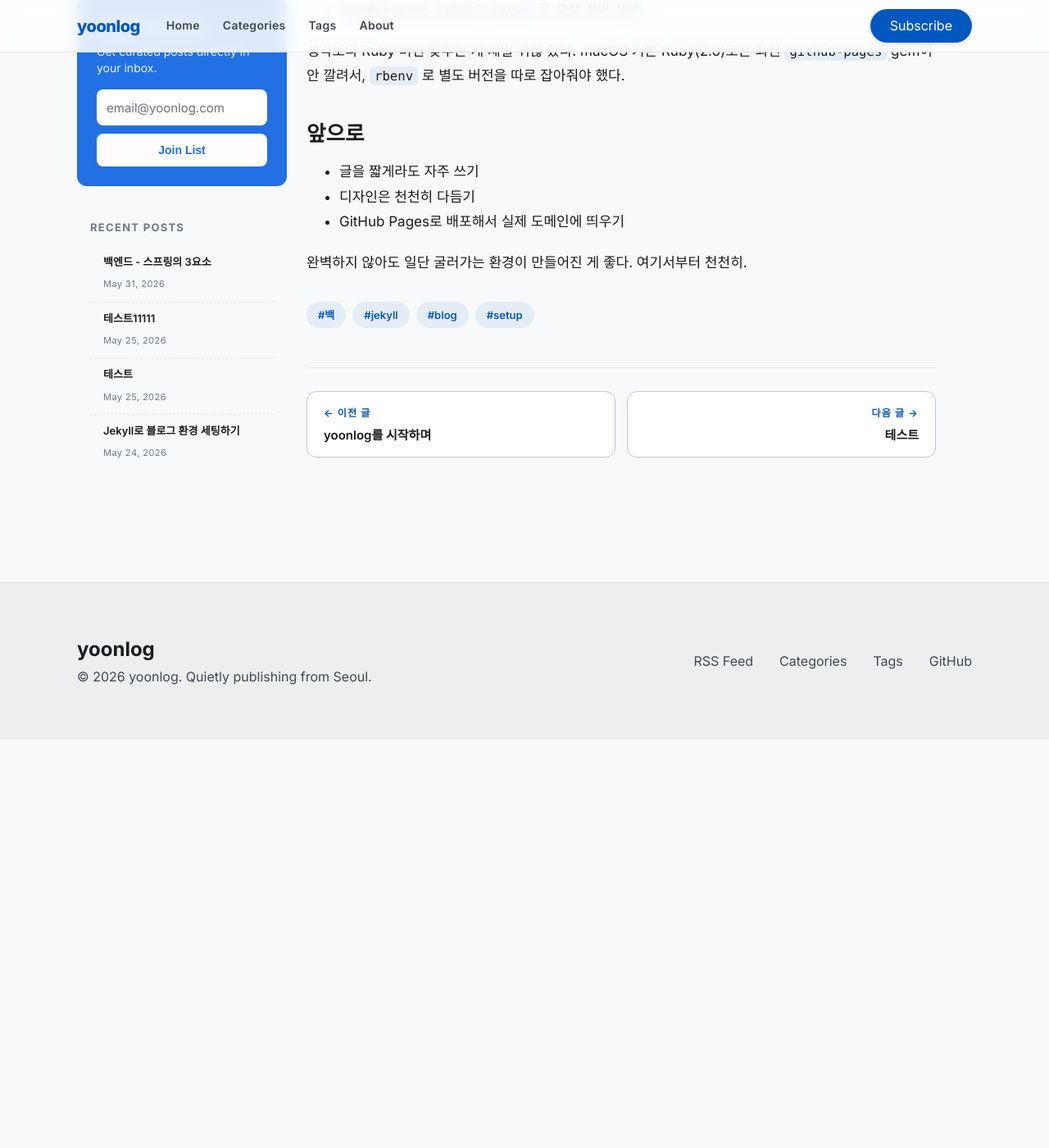
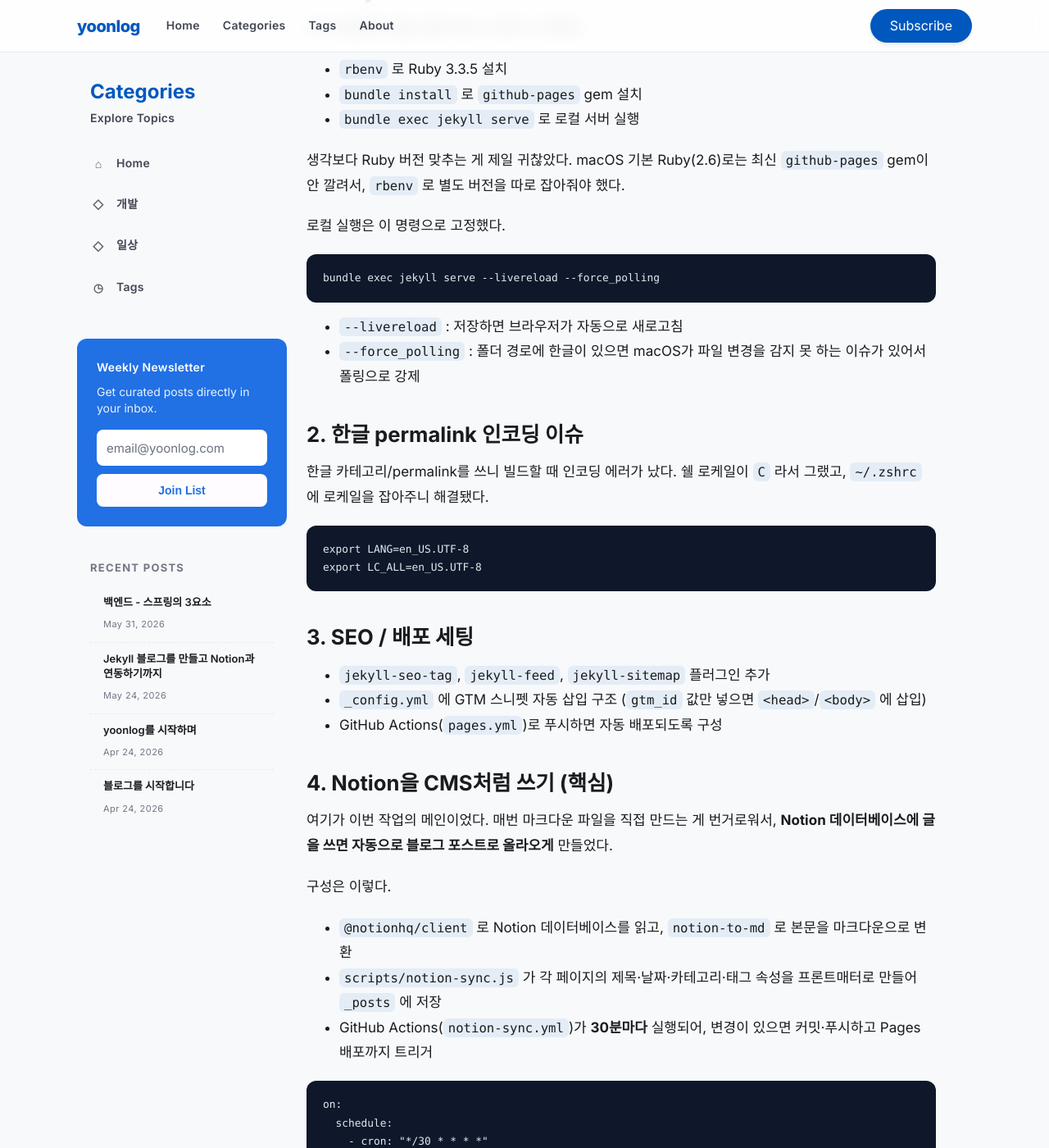
Before and after one commit to skyhanull/skyhanull.github.io, a Jekyll site: the page built from _posts/2026-05-24-jekyll-blog-setup.md, in a window 1280 px wide and 1400 px high, scrolled down 535 px. Shown: the whole window at 82% size. Built offline with Jekyll 4.4.1, drawn with Linux system fonts in a browser that asks for light colours; before the commit the page ends 1437 px from its top, so only the background shows below that; some of the changed text lies outside the part shown.

Commit message:
Remove test posts, expand blog setup post with Notion sync work
Co-Authored-By: Claude Opus 4.8 (1M context) <noreply@anthropic.com>

````diff
--- a/_posts/2026-05-24-jekyll-blog-setup.md
+++ b/_posts/2026-05-24-jekyll-blog-setup.md
@@ -1,30 +1,87 @@
 ---
-title: "Jekyll로 블로그 환경 세팅하기"
+title: "Jekyll 블로그를 만들고 Notion과 연동하기까지"
 date: 2026-05-24 19:00:00 +0900
-description: 로컬에서 Jekyll 블로그를 띄우기까지의 짧은 기록.
+description: 로컬 Jekyll 세팅부터 GitHub Pages 배포, Notion 글을 자동으로 포스트로 올리는 것까지의 기록.
 category: 개발
 tags:
-  - 백
   - jekyll
   - blog
+  - github-pages
+  - notion
   - setup
 ---
 
-블로그를 만들고 싶다는 생각만 하다가, 드디어 로컬에서 Jekyll을 띄웠다.
+블로그를 만들고 싶다는 생각만 하다가, 이번에 로컬 Jekyll부터 Notion 자동 연동까지 한 번에 붙였다. 만들면서 했던 작업들을 순서대로 정리해둔다.
 
-## 했던 것
+## 1. Jekyll 로컬 환경 세팅
+
+먼저 로컬에서 블로그를 띄우는 것부터 시작했다.
 
 - `rbenv` 로 Ruby 3.3.5 설치
 - `bundle install` 로 `github-pages` gem 설치
 - `bundle exec jekyll serve` 로 로컬 서버 실행
 
-생각보다 Ruby 버전 맞추는 게 제일 귀찮
-았다. macOS 기본 Ruby(2.6)로는 최신 `github-pages` gem이 안 깔려서, `rbenv` 로 별도 버전을 따로 잡아줘야 했다.
+생각보다 Ruby 버전 맞추는 게 제일 귀찮았다. macOS 기본 Ruby(2.6)로는 최신 `github-pages` gem이 안 깔려서, `rbenv` 로 별도 버전을 따로 잡아줘야 했다.
 
-## 앞으로
+로컬 실행은 이 명령으로 고정했다.
 
-- 글을 짧게라도 자주 쓰기
+```bash
+bundle exec jekyll serve --livereload --force_polling
+```
+
+- `--livereload` : 저장하면 브라우저가 자동으로 새로고침
+- `--force_polling` : 폴더 경로에 한글이 있으면 macOS가 파일 변경을 감지 못 하는 이슈가 있어서 폴링으로 강제
+
+## 2. 한글 permalink 인코딩 이슈
+
+한글 카테고리/permalink를 쓰니 빌드할 때 인코딩 에러가 났다. 쉘 로케일이 `C` 라서 그랬고, `~/.zshrc` 에 로케일을 잡아주니 해결됐다.
+
+```bash
+export LANG=en_US.UTF-8
+export LC_ALL=en_US.UTF-8
+```
+
+## 3. SEO / 배포 세팅
+
+- `jekyll-seo-tag`, `jekyll-feed`, `jekyll-sitemap` 플러그인 추가
+- `_config.yml` 에 GTM 스니펫 자동 삽입 구조 (`gtm_id` 값만 넣으면 `<head>`/`<body>` 에 삽입)
+- GitHub Actions(`pages.yml`)로 푸시하면 자동 배포되도록 구성
+
+## 4. Notion을 CMS처럼 쓰기 (핵심)
+
+여기가 이번 작업의 메인이었다. 매번 마크다운 파일을 직접 만드는 게 번거로워서, **Notion 데이터베이스에 글을 쓰면 자동으로 블로그 포스트로 올라오게** 만들었다.
+
+구성은 이렇다.
+
+- `@notionhq/client` 로 Notion 데이터베이스를 읽고, `notion-to-md` 로 본문을 마크다운으로 변환
+- `scripts/notion-sync.js` 가 각 페이지의 제목·날짜·카테고리·태그 속성을 프론트매터로 만들어 `_posts` 에 저장
+- GitHub Actions(`notion-sync.yml`)가 **30분마다** 실행되어, 변경이 있으면 커밋·푸시하고 Pages 배포까지 트리거
+
+```yaml
+on:
+  schedule:
+    - cron: "*/30 * * * *"
+  workflow_dispatch:
+```
+
+동기화 스크립트는 `npm run sync` 하나로 돌아간다.
+
+```json
+"scripts": {
+  "sync": "node scripts/notion-sync.js"
+}
+```
+
+### 삽질 포인트
+
+Notion 속성 이름을 코드에서 정확히 매칭해야 하는데, 대소문자나 공백이 조금만 달라도 값을 못 읽었다. 그래서 속성 이름 매칭을 **대소문자·공백 무시** 방식으로 바꿔서 안정적으로 읽히게 했다.
+
+## 마무리
+
+이제 Notion에 글만 쓰면 30분 안에 블로그에 자동으로 올라온다. 마크다운 파일을 직접 건드릴 일이 거의 없어졌다.
+
+- 글은 Notion에서 편하게 쓰기
+- 나머지(변환·커밋·배포)는 자동
 - 디자인은 천천히 다듬기
-- GitHub Pages로 배포해서 실제 도메인에 띄우기
 
-완벽하지 않아도 일단 굴러가는 환경이 만들어진 게 좋다. 여기서부터 천천히.
+완벽하지 않아도 일단 굴러가는 파이프라인이 만들어진 게 좋다. 여기서부터 천천히.
````
Also changed, not shown: _posts/2026-05-25-test12.md (deleted, +0 -11 lines), _posts/2026-05-25-test123.md (deleted, +0 -9 lines).
